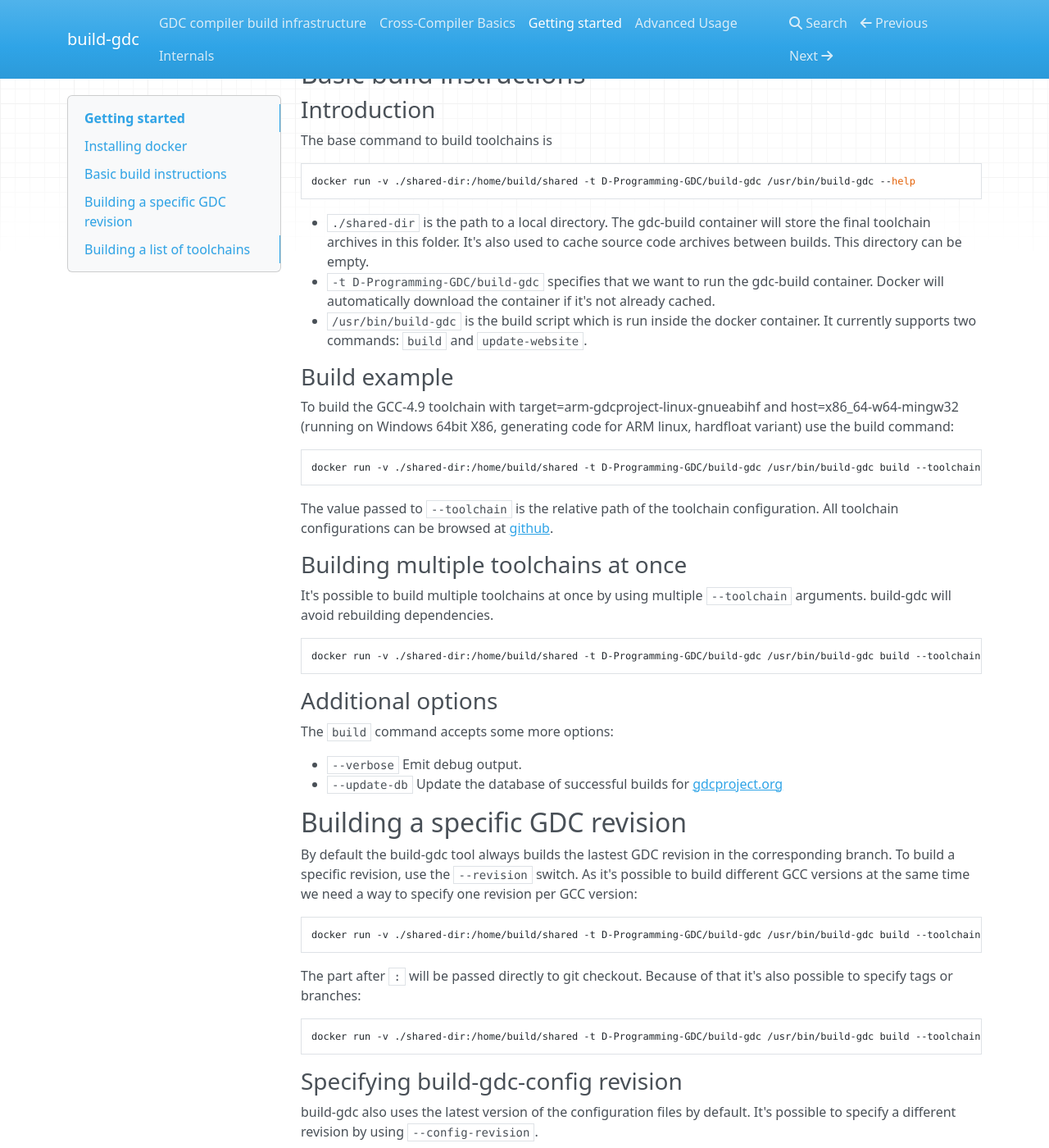
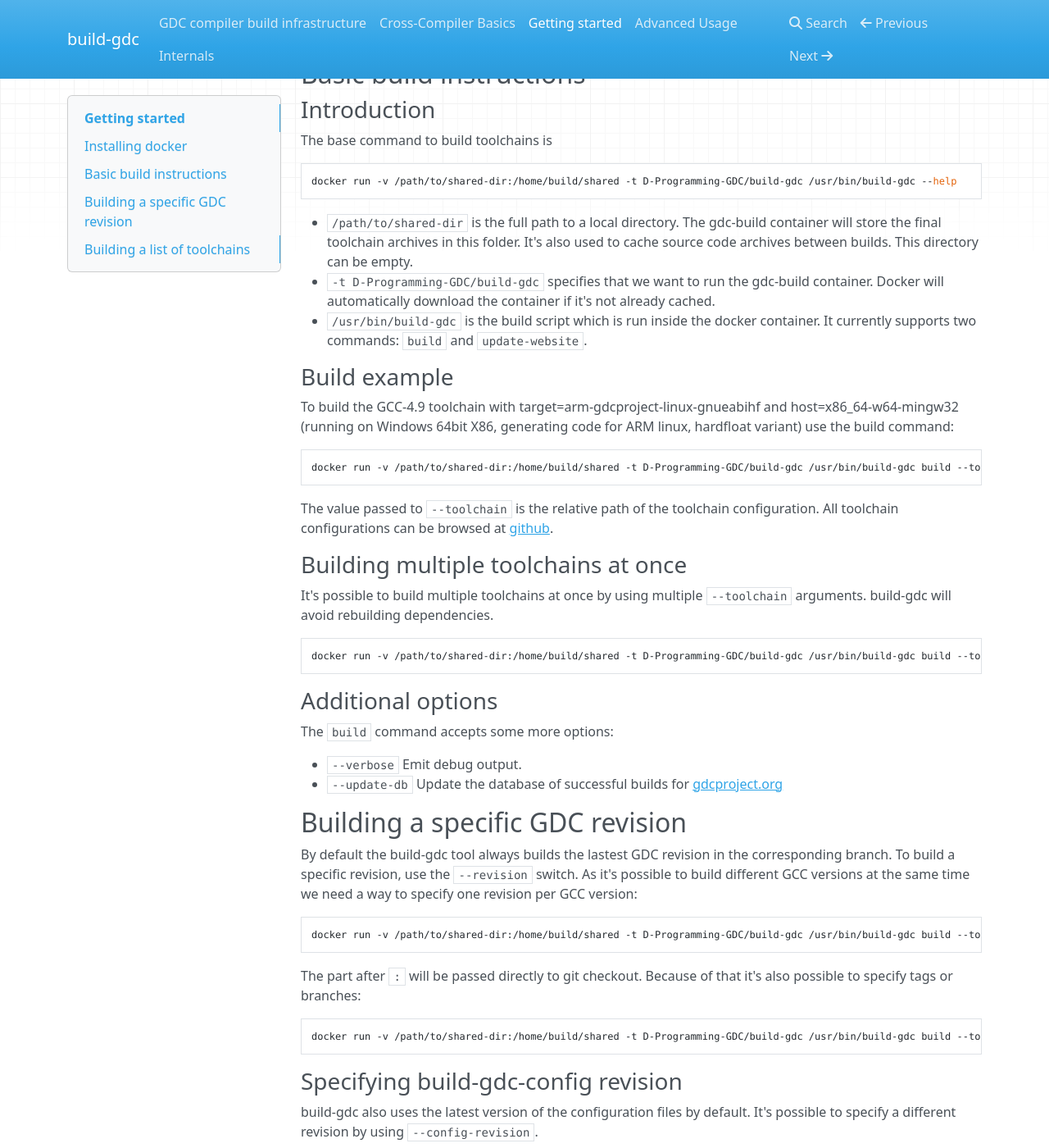
Before and after one commit to D-Programming-GDC/build-gdc, an MkDocs documentation site: the page built from docs/Getting Started.md, in a window 1280 px wide and 1400 px high, scrolled down 254 px. Shown: the whole window at 82% size. Built offline with MkDocs 1.6.1, drawn with Linux system fonts in a browser that asks for light colours; nearby versions of some CDN libraries; old or Windows-style settings are respelled for this version of MkDocs; some of the changed text lies outside the part shown.

Commit message:
Docs: Fix text formatting

````diff
--- a/docs/Getting Started.md
+++ b/docs/Getting Started.md
@@ -24,10 +24,10 @@ Basic build instructions
 
 The base command to build toolchains is
 ```bash
-docker run -v ./shared-dir:/home/build/shared -t D-Programming-GDC/build-gdc /usr/bin/build-gdc --help
+docker run -v /path/to/shared-dir:/home/build/shared -t D-Programming-GDC/build-gdc /usr/bin/build-gdc --help
 ```
 
-* `./shared-dir` is the path to a local directory. The gdc-build container will store
+* `/path/to/shared-dir` is the full path to a local directory. The gdc-build container will store
 the final toolchain archives in this folder. It's also used to cache source code
 archives between builds. This directory can be empty.
 * `-t D-Programming-GDC/build-gdc` specifies that we want to run the
@@ -43,7 +43,7 @@ and host=x86_64-w64-mingw32 (running on Windows 64bit X86, generating code
 for ARM linux, hardfloat variant) use the build command:
 
 ```bash
-docker run -v ./shared-dir:/home/build/shared -t D-Programming-GDC/build-gdc /usr/bin/build-gdc build --toolchain=x86_64-w64-mingw32/gcc-4.9/arm-gdcproject-linux-gnueabihf
+docker run -v /path/to/shared-dir:/home/build/shared -t D-Programming-GDC/build-gdc /usr/bin/build-gdc build --toolchain=x86_64-w64-mingw32/gcc-4.9/arm-gdcproject-linux-gnueabihf
 ```
 
 The value passed to `--toolchain` is the relative path of the toolchain configuration.
@@ -55,7 +55,7 @@ It's possible to build multiple toolchains at once by using multiple `--toolchai
 arguments. build-gdc will avoid rebuilding dependencies.
 
 ```bash
-docker run -v ./shared-dir:/home/build/shared -t D-Programming-GDC/build-gdc /usr/bin/build-gdc build --toolchain=x86_64-w64-mingw32/gcc-4.9/arm-gdcproject-linux-gnueabihf  --toolchain=x86_64-linux-gnu/gcc-4.9/arm-gdcproject-linux-gnueabihf
+docker run -v /path/to/shared-dir:/home/build/shared -t D-Programming-GDC/build-gdc /usr/bin/build-gdc build --toolchain=x86_64-w64-mingw32/gcc-4.9/arm-gdcproject-linux-gnueabihf  --toolchain=x86_64-linux-gnu/gcc-4.9/arm-gdcproject-linux-gnueabihf
 ```
 
 ### Additional options
@@ -74,13 +74,13 @@ branch. To build a specific revision, use the `--revision` switch. As it's possi
 build different GCC versions at the same time we need a way to specify one revision
 per GCC version:
 ```bash
-docker run -v ./shared-dir:/home/build/shared -t D-Programming-GDC/build-gdc /usr/bin/build-gdc build --toolchain=x86_64-w64-mingw32/gcc-4.9/arm-gdcproject-linux-gnueabihf --revision=V4_9:f378f9ab41 --revision=V5:abcdef --revision=snapshot:ascdfe
+docker run -v /path/to/shared-dir:/home/build/shared -t D-Programming-GDC/build-gdc /usr/bin/build-gdc build --toolchain=x86_64-w64-mingw32/gcc-4.9/arm-gdcproject-linux-gnueabihf --revision=V4_9:f378f9ab41 --revision=V5:abcdef --revision=snapshot:ascdfe
 ```
 
 The part after `:` will be passed directly to git checkout. Because of that it's
 also possible to specify tags or branches:
 ```bash
-docker run -v ./shared-dir:/home/build/shared -t D-Programming-GDC/build-gdc /usr/bin/build-gdc build --toolchain=x86_64-w64-mingw32/gcc-4.9/arm-gdcproject-linux-gnueabihf --revision=V4_9:origin/some-v9-branch --revision=V5:origin/v2.066.1_gcc5
+docker run -v /path/to/shared-dir:/home/build/shared -t D-Programming-GDC/build-gdc /usr/bin/build-gdc build --toolchain=x86_64-w64-mingw32/gcc-4.9/arm-gdcproject-linux-gnueabihf --revision=V4_9:origin/some-v9-branch --revision=V5:origin/v2.066.1_gcc5
 ```
 
 ### Specifying build-gdc-config revision
@@ -88,7 +88,7 @@ build-gdc also uses the latest version of the configuration files by default.
 It's possible to specify a different revision by using `--config-revision`.
 
 ```bash
-docker run -v ./shared-dir:/home/build/shared -t D-Programming-GDC/build-gdc /usr/bin/build-gdc build --toolchain=x86_64-w64-mingw32/gcc-4.9/arm-gdcproject-linux-gnueabihf --config-revision=abbcccde
+docker run -v /path/to/shared-dir:/home/build/shared -t D-Programming-GDC/build-gdc /usr/bin/build-gdc build --toolchain=x86_64-w64-mingw32/gcc-4.9/arm-gdcproject-linux-gnueabihf --config-revision=abbcccde
 ```
 
 Building a list of toolchains
@@ -107,15 +107,15 @@ look like this:
 
 Use the `--toolchain-list` argument to specify the path to the json file:
 ```bash
-docker run -v ./shared-dir:/home/build/shared -t D-Programming-GDC/build-gdc /usr/bin/build-gdc build --toolchain-list=/home/build/shared/arm.json
+docker run -v /path/to/shared-dir:/home/build/shared -t D-Programming-GDC/build-gdc /usr/bin/build-gdc build --toolchain-list=/home/build/shared/arm.json
 ```
 
-Note: The json file must be in `./shared-dir` and the path must be adjusted as shown in the example.
+Note: The json file must be in `/path/to/shared-dir` and the path must be adjusted as shown in the example.
 
 There are some predefined lists in the [build-gdc-config repository][3].
 These can be used by simply passing the filename to `--toolchain-list`:
 ```bash
-docker run -v ./shared-dir:/home/build/shared -t D-Programming-GDC/build-gdc /usr/bin/build-gdc build --toolchain-list=all-gcc5
+docker run -v /path/to/shared-dir:/home/build/shared -t D-Programming-GDC/build-gdc /usr/bin/build-gdc build --toolchain-list=all-gcc5
 ```
 
 [1]: https://github.com/D-Programming-GDC/build-gdc-config/tree/master/configs
````
